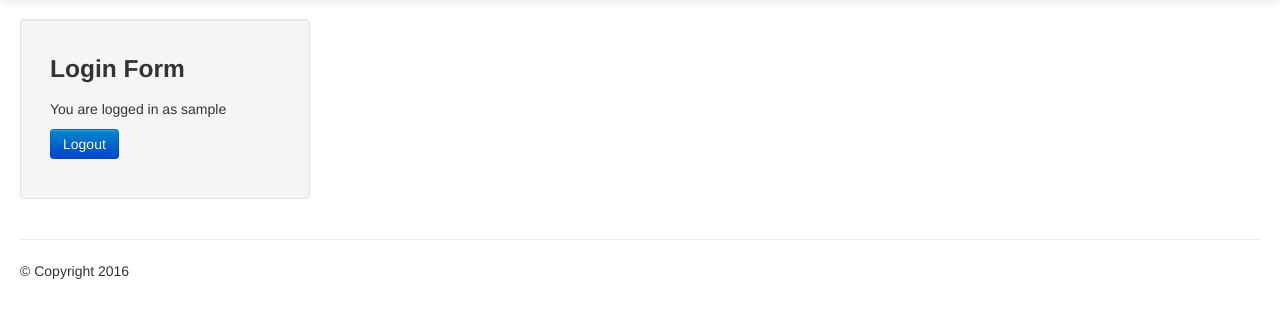
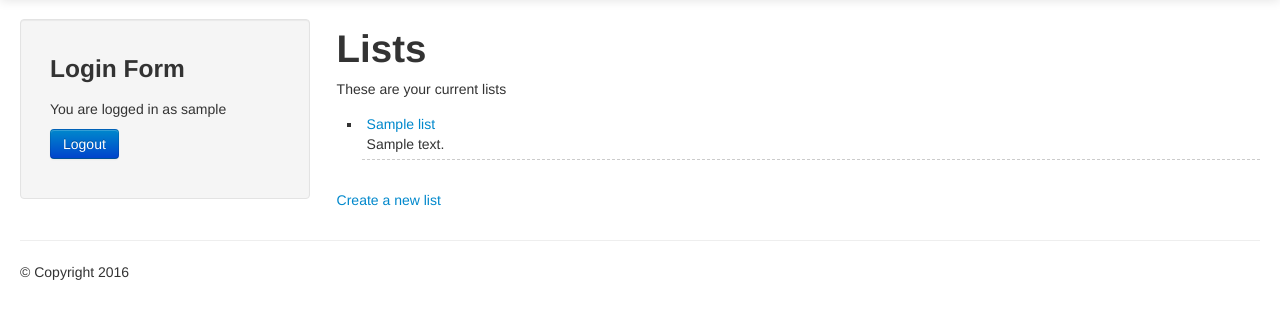
Before and after one commit to Vitnere/mytodo, a CodeIgniter app: page /database/lists in a window 1280 px wide. Shown: the part 41-360 px from the top of the page. Run offline with CodeIgniter, Linux system fonts and the light colour scheme; the visitor is signed in with stand-in values (Sample User, id 1); tables that the repository leaves empty hold one stand-in row (values such as "Sample post"); some libraries are stand-ins or nearby versions.

Commit message:
Models List CRUD

```diff
--- a/app/config/autoload.php
+++ b/app/config/autoload.php
@@ -132,4 +132,4 @@ $autoload['language'] = array();
 |
 |	$autoload['model'] = array('first_model' => 'first');
 */
-$autoload['model'] = array('User_model');//HINT:auto load User_Model-a
+$autoload['model'] = array('User_model','List_model');//HINT:auto load fajlova iz Models fajla
--- a/app/controllers/Lists.php
+++ b/app/controllers/Lists.php
@@ -2,23 +2,101 @@
 
 class Lists extends CI_Controller
 {
-    public function __construct()
+    public function __construct()//po difoltu potrebni su redovi od 5 do 7
     {
-        parent::__construct();
-        if(!$this->session->userdata('logged_in')){
+        parent::__construct();//povlacenje metoda iz CI_Controller-a
+        if(!$this->session->userdata('logged_in')){//ako user nije logovan
             //Set error
-            $this->session->set_flashdata('need_login', 'Sorry, you need to be logged in to view that area');
+            $this->session->set_flashdata('noaccess', 'Sorry, you need to be logged in to view that area');
             redirect('home/index');
         }
     }
 
-    public function index()
+    public function index()//index se poziva kada se
+        //ide na kontroler bez poziva ijedne metode
     {
         $user_id = $this->session->userdata('user_id');
 
+        $data['lists'] = $this->List_model->get_lists();//podatke iz tabele list=pozovi iz List_model metodu get_lists
+        //usmjeravanje kontrolera na komunikaciju sa modelom i njegovom izabranom metodom koji vrsi komunikaciju sa bazom
+
         //Load view and layout
-        $data['main_content'] = 'lists/index';
-        $this->load->view('layouts/main',$data);
+        $data['main_content'] = 'lists/index';//ucitavnje difoltnog view
+        $this->load->view('layouts/main',$data);//ucitavanje layouta main i prosledivanje podataka iz gornje $data
+        //varjable u njega
 
     }
+
+    public function show($id)//metoda za prikazivanje elementa liste u view
+    {
+        //Get all lists from the model
+        $data['list'] = $this->List_model->get_list($id);
+        //Get all completed tasks for this list
+        //$data['completed_tasks'] = $this->List_model->get_list_tasks($id,true);
+        //Get all uncompleted tasks for this list
+        //$data['uncompleted_tasks'] = $this->List_model->get_list_tasks($id,false);
+
+        //Load view and layout
+        $data['main_content'] = 'lists/show';
+        $this->load->view('layouts/main',$data);
+    }
+
+    public function add(){
+        $this->form_validation->set_rules('list_name','List Name','trim|required');
+        $this->form_validation->set_rules('list_body','List Body','trim');
+
+        if($this->form_validation->run() == FALSE){
+            //Load view and layout
+            $data['main_content'] = 'lists/add_list';
+            $this->load->view('layouts/main',$data);
+        } else {
+            //Validation has ran and passed
+            //Post values to array
+            $data = array(
+                'list_name'    => $this->input->post('list_name'),
+                'list_body'    => $this->input->post('list_body'),
+                'list_user_id' => $this->session->userdata('user_id')
+            );
+            if($this->List_model->create_list($data)){
+                $this->session->set_flashdata('list_created', 'Your task list has been created');
+                //Redirect to index page with error above
+                redirect('lists/index');
+            }
+        }
+    }
+
+    public function edit($list_id){
+        $this->form_validation->set_rules('list_name','List Name','trim|required');
+        $this->form_validation->set_rules('list_body','List Body','trim');
+
+        if($this->form_validation->run() == FALSE){//ako validacija forme nije prosla
+            //Get the current list info
+            $data['this_list'] = $this->List_model->get_list_data($list_id);
+            //Load view and layout
+            $data['main_content'] = 'lists/edit_list';
+            $this->load->view('layouts/main',$data);
+        } else {//ako je validacija prosla
+            //Validation has ran and passed
+            //Post values to $data array
+            $data = array(
+                'list_name'    => $this->input->post('list_name'),
+                'list_body'    => $this->input->post('list_body'),
+                'list_user_id' => $this->session->userdata('user_id')
+            );
+            if($this->List_model->edit_list($list_id,$data)){
+                $this->session->set_flashdata('list_updated', 'Your task list has been updated');
+                //Redirect to index page with error above
+                redirect('lists/index');
+            }
+        }
+    }
+
+    public function delete($list_id){
+        //Delete list
+        $this->List_model->delete_list($list_id);//pozivanje list_modela i njegove metode delete_list
+        //Create Message
+        $this->session->set_flashdata('list_deleted', 'Your list has been deleted');//flashdata za izbrisanu listu
+        //Redirect to list index
+        redirect('lists/index');
+    }
 }
--- /dev/null
+++ b/app/models/List_model.php
@@ -0,0 +1,66 @@
+<?php
+/**
+ * Created by PhpStorm.
+ * User: Vitnere
+ * Date: 03-Apr-16
+ * Time: 12:15 PM
+ */
+
+class List_model extends CI_Model
+{
+    public function get_lists()
+    {
+        //HINT:Ovdje nisu potrebne WHERE izjave jer se vuku svi podaci iz tabele, samo za filtriranje potrebno je
+        //koristiti WHERE
+        $query = $this->db->get('lists');//odradi query koji ce povuci sve iz tabele lists
+        return $query->result();//vrati query kao rezultat
+        //HINT:result() sluzi za vracanje vise od jedne kolone iz tabele
+    }
+
+    public function get_list($id)
+    {
+        $query =  $this->db->get('lists');//odradi query koji ce povuci sve iz tabele lists
+        $this->db->where('id',$id);//gdje je polje ID=ID
+        return $query->row();//vrati queri kao pojedinacan red
+        //HINT:row() sluzi za vracanje samo jedne kolone iz tabele
+    }
+
+    public function create_list($data)
+    {
+        $insert =  $this->db->insert('lists',$data);//umetni podatke u tabelu lists
+        return $insert;//vrati insert varjablu
+    }
+
+    public function edit_list($list_id,$data)
+    {
+        $this->db->where('id',$list_id);//gdje je id tabele jednak id liste(jos ovo razraditi, nerazumljiv mi je ovo bushido)
+        $this->db->update('lists',$data);//updejtuj podatke u tabele pod imenom lists
+        return TRUE;
+    }
+
+    public function get_list_data($list_id)
+    {
+        $this->db->where('id',$list_id);//kada je id jednak list_id
+        $query = $this->db->get('lists');//onda povuci podatke iz forme
+        return $query->row();//vrati taj red koji je izabran
+    }
+
+    public function delete_list($list_id){
+        $this->db->where('id',$list_id);//kada je id tabele jednak id liste
+        $this->db->delete('lists');//izbrisi izabrani red iz tabele
+        $this->delete_tasks_of_list($list_id);
+        return;
+    }
+
+    public function get_all_lists($user_id)
+    {
+        $this->db->where('list_user_id',$user_id);
+        $this->db->order_by('create_date','asc');
+        $query = $this->db->get('lists');
+        return $query->result();
+
+    }
+
+
+
+}
--- a/app/views/layouts/main.php
+++ b/app/views/layouts/main.php
@@ -22,7 +22,7 @@
             </p>
             <ul class="nav">
               <li><a href="<?php echo base_url(); ?>">Home</a></li>
-               <?php if($this->session->userdata('logged_in')) : ?><!--ako smo logovani-->
+               <?php if($this->session->userdata('logged_in')) : ?><!--ako je user logovan-->
                     <li><a href="<?php echo base_url(); ?>lists">My Lists</a></li><!-- onda poklazi ovaj link -->
                <?php endif; ?>
             </ul>
--- a/app/views/lists/index.php
+++ b/app/views/lists/index.php
@@ -0,0 +1,39 @@
+<h1>Lists</h1>
+
+<?php if($this->session->flashdata('list_created')) : ?><!--flashdata za obavestenje pri kreiranju liste-->
+    <?php echo '<p class="text-success">' .$this->session->flashdata('list_created') . '</p>'; ?>
+<?php endif; ?>
+
+<?php if($this->session->flashdata('list_deleted')) : ?><!--flashdata za obavestenje pri brisanju liste-->
+    <?php echo '<p class="text-success">' .$this->session->flashdata('list_deleted') . '</p>'; ?>
+<?php endif; ?>
+
+<?php if($this->session->flashdata('list_updated')) : ?><!--flashdata za obavestenje pri editovanju/update liste-->
+    <?php echo '<p class="text-success">' .$this->session->flashdata('list_updated') . '</p>'; ?>
+<?php endif; ?>
+
+<p>These are your current lists</p>
+<ul class="list_items">
+
+<?php  foreach($lists as $list): ?><!--petlja kroz svaki element iz tabele lists-->
+
+    <li>
+        <div class="list_name">
+
+            <!-- Link do root foldera/lists kontrolera/show metodu u lists kontroleru-->
+            <a href="<?php echo base_url();?>lists/show/
+                     <?php echo $list->id; ?>"><!-- printanje id iz tabelu list,
+                     valjda je potrebno oko identifikacije, tako mi i treba kad se pravim pametan
+                      pa hocu da budem PHP nindza :D -->
+                     <?php echo $list->list_name.'<br>'; ?><!-- printanje imena liste iz tabele lists  -->
+            </a>
+        </div>
+        <div class="list_name">
+            <?php echo $list->list_body.'<br>'; ?><!--printanje sadrzaja liste iz tabele lists-->
+        </div>
+    </li>
+
+<?php endforeach; ?><!-- kraj petlje -->
+</ul>
+<br>
+<p><a href="<?php echo base_url(); ?>lists/add">Create a new list</a></p>
```
Also changed, not shown: app/controllers/home.php (+8 -0 lines), app/views/home.php (+23 -4 lines), app/views/lists/add_list.php (added, +36 -0 lines), app/views/lists/edit_list.php (added, +35 -0 lines), app/views/lists/show.php (added, +12 -0 lines).
